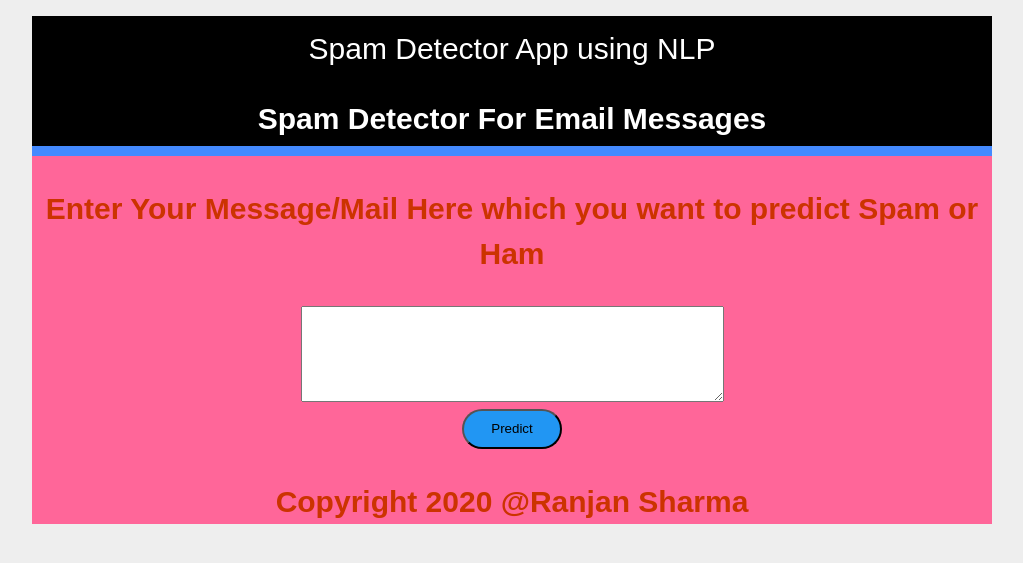
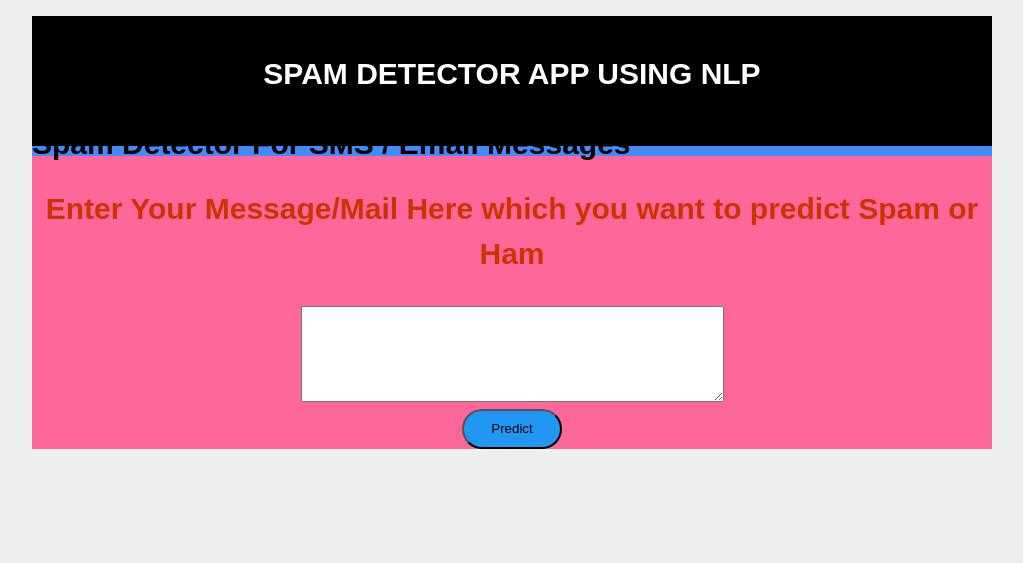
Before and after one commit to Govind155/Spam-Classification-using-NLP, a Flask app: page / in a window 1280 px wide. Shown: the top 563 px of the page, without its empty margins (128-1151 px from the left). Run offline with Flask 2, Linux system fonts and the light colour scheme; parts of the project's set-up code (start-up, migrations or seed data) failed here and were passed over.

Commit message:
Add files via upload

```diff
--- a/templates/home.html
+++ b/templates/home.html
@@ -2,7 +2,6 @@
 <html>
 <head>
 	<title>Home</title>
-	<!-- <link rel="stylesheet" type="text/css" href="../static/css/styles.css"> -->
 	<link rel="stylesheet" type="text/css"  href="static/styles.css">
 </head>
 <body>
@@ -10,9 +9,9 @@
 	<header>
 		<div class="container">
 		<div id="brandname">
-			Spam Detector App using NLP
+			<h2> SPAM DETECTOR APP USING NLP </h2>
 		</div>
-		<h2>Spam Detector For Email Messages</h2>
+		<h1>Spam Detector For SMS / Email Messages</h1>
 
 	</div>
 	</header>
@@ -21,7 +20,6 @@
 
 		<form action="{{ url_for('predict')}}" method="POST">
 		<p>Enter Your Message/Mail Here which you want to predict Spam or Ham</p>
-		<!-- <input type="text" name="comment"/> -->
 		<textarea name="message" rows="6" cols="50"></textarea>
 		<br/>
 
@@ -30,9 +28,6 @@
 	</form>
 
 	</div>
+
 </body>
-	<footer class="footer">
-    <div class="footerContainer">
-        <p class="copyright">Copyright 2020 @Ranjan Sharma</p>
-    </div>
 </html>
```
Also changed, not shown: templates/result.html (+5 -5 lines).
